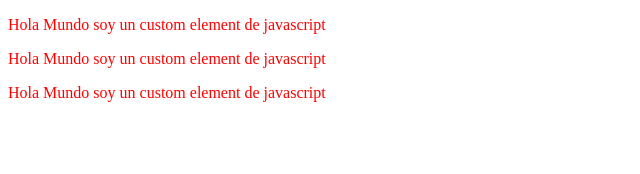
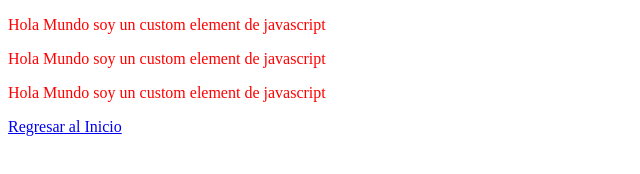
Before and after one commit to Nico52105/WebComponents, a plain HTML site: page 1-CustomElements/index.html in a window 1280 px wide. Shown: the whole page, without its empty margins (0-640 px from the left). Drawn offline with Linux system fonts and the light colour scheme.

Commit message:
se crea link para regresar al inicio

```diff
--- a/1-CustomElements/index.html
+++ b/1-CustomElements/index.html
@@ -12,5 +12,6 @@
   <my-component></my-component>
   <my-component></my-component>
   <my-component></my-component>
+  <a href=".">Regresar al Inicio</a>
 </body>
 </html>
```
